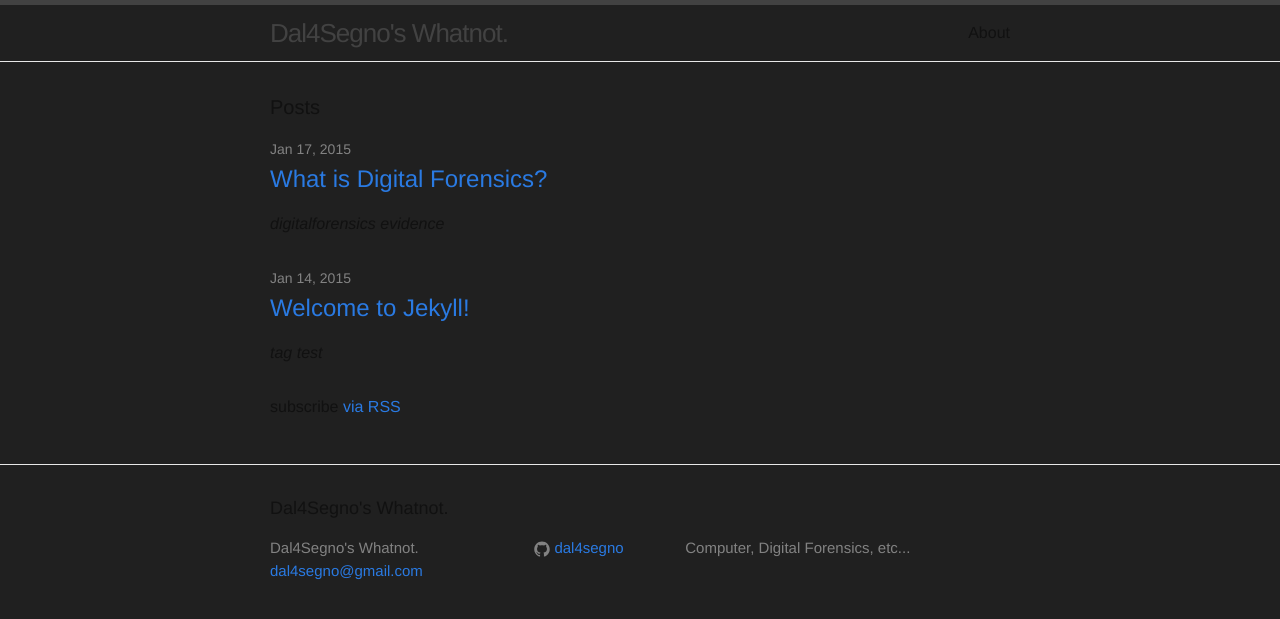
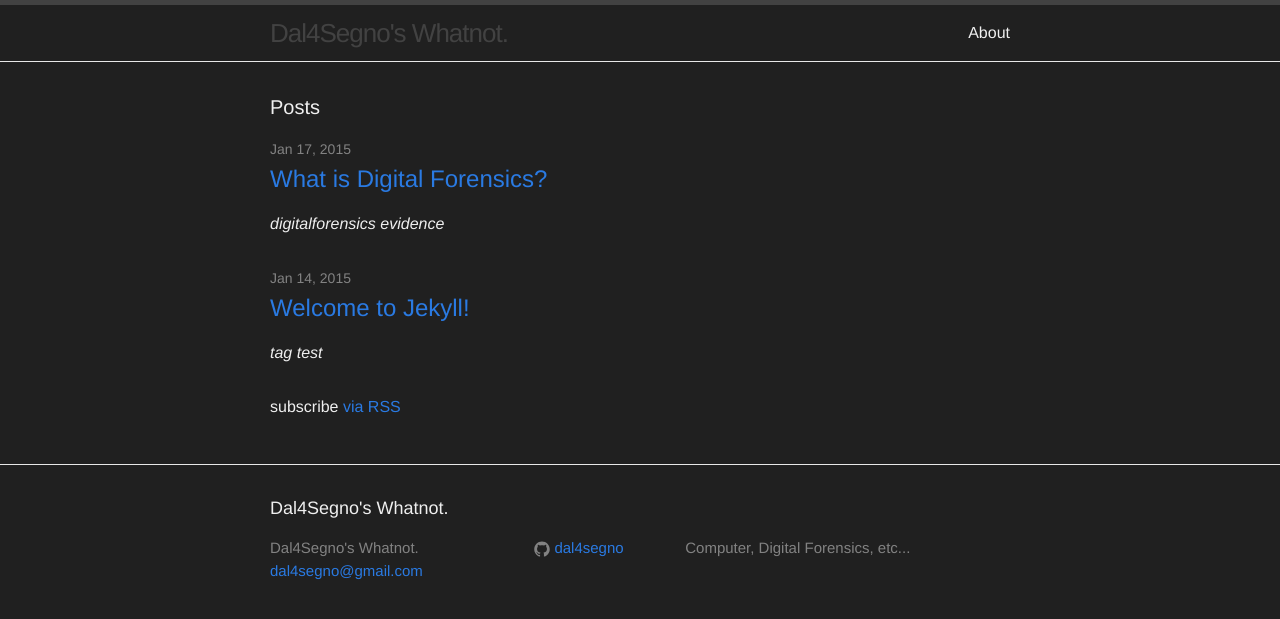
Before and after one commit to Dal4Segno/dal4segno.github.com, a Jekyll site: the page built from index.html, in a window 1280 px wide. Shown: the top 619 px of the page. Built offline with Jekyll 4.4.1, drawn with Linux system fonts in a browser that asks for light colours; Markdown is read by kramdown in place of the engine named in the settings.

```diff
--- a/css/main.scss
+++ b/css/main.scss
@@ -13,7 +13,7 @@ $base-line-height: 1.5;
 
 $spacing-unit:     30px;
 
-$text-color:       #111;
+$text-color:       #efefef;
 $background-color: #202020;
 $brand-color:      #2a7ae2;
 
```
